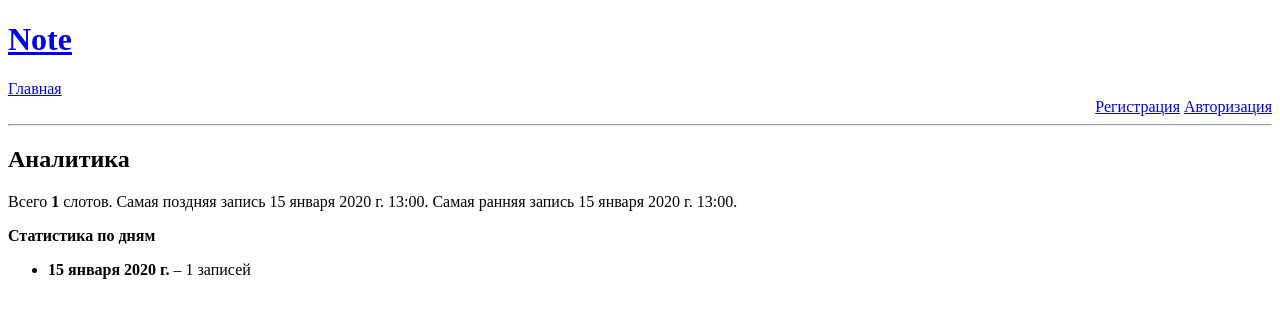
After one commit to Lyaysan2/django-notes, a Django app: page /analytics/ in a window 1280 px wide. The commit adds this page. Shown: the top 318 px of the page. Run offline with Django 4.2, Linux system fonts and the light colour scheme; tables that the repository leaves empty hold one stand-in row (values such as "Sample post").

Commit message:
+ analytics

```diff
--- /dev/null
+++ b/web/templates/web/analytics.html
@@ -0,0 +1,19 @@
+{% extends 'web/base.html' %}
+{% block content %}
+    <h2>Аналитика</h2>
+     <p>
+        Всего <b>{{ overall_stat.count }}</b> слотов.
+        Самая поздняя запись {{ overall_stat.max_date }}.
+        Самая ранняя запись {{ overall_stat.min_date }}.
+    </p>
+
+    <b>Статистика по дням</b>
+    <ul>
+        {% for day_stat in days_stat %}
+            <li>
+                <b>{{ day_stat.date }}</b> –
+                {{ day_stat.count }} записей
+            </li>
+        {% endfor %}
+    </ul>
+{% endblock %}
--- a/web/templates/web/base.html
+++ b/web/templates/web/base.html
@@ -15,6 +15,7 @@
         </div>
     {% else %}
         <a href="{% url 'note_add' %}">Создать заметку</a>
+        <a href="{% url 'analytics' %}">Аналитика</a>
         <a href="{% url 'tags' %}">Теги</a>
         <div style="text-align: right">
             {% if not user.is_anonymous %}
--- a/web/templates/web/main.html
+++ b/web/templates/web/main.html
@@ -25,7 +25,7 @@
     <ul>
         {% for note in notes %}
             <li>
-                <b>"{{ note.title }}"</b>
+                <b>"{{ note.title }}"</b> <small> - time from update: {{ note.spent_time }}</small>
                 <small>
                     {% if note.tags.all %}
                         [{{ note.tags_count }}: {% for tag in note.tags.all %} {{ tag.name }} {% endfor %}]
@@ -36,7 +36,7 @@
                 {{ note.text }}
                 <br>
                 <small>
-                    {{ note.updated_at }}
+                    {{ note.updated_at|date:"SHORT_DATETIME_FORMAT" }}
                     <a href="{% url 'note_edit' note.id %}">изменить</a>
                     <a href="{% url 'note_delete' note.id %}">удалить</a>
                 </small>
--- a/web/urls.py
+++ b/web/urls.py
@@ -2,10 +2,11 @@ from django.contrib import admin
 from django.urls import path
 
 from web.views import main_view, registration_view, auth_view, logout_view, note_edit_view, tags_view, tags_delete_view, \
-    note_delete_view
+    note_delete_view, analytics_view
 
 urlpatterns = [
     path('', main_view, name='main'),
+    path('analytics/', analytics_view, name='analytics'),
     path('registration/', registration_view, name='registration'),
     path('auth/', auth_view, name='auth'),
     path('logout/', logout_view, name='logout'),
--- a/web/views.py
+++ b/web/views.py
@@ -7,6 +7,8 @@ from django.contrib.auth import get_user_model, authenticate, login, logout
 from django.contrib.auth.decorators import login_required
 from django.utils.timezone import now
 from django.core.paginator import Paginator
+from django.db.models import Count, F, Max, Min, Q, Sum
+from django.db.models.functions import TruncDate
 
 from web.models import Note, Tag
 
@@ -31,7 +33,10 @@ def main_view(request):
         notes = notes.filter(updated_at__lte=filters['end_date'])
 
     total_count = notes.count()
-    notes = notes.prefetch_related("tags").select_related("user")
+    notes = notes.prefetch_related("tags").select_related("user").annotate(
+        tags_count=Count("tags"),
+        spent_time=now() - F("updated_at")
+    )
 
     page_number = request.GET.get("page", 1)
     paginator = Paginator(notes, per_page=10)
@@ -41,6 +46,28 @@ def main_view(request):
         "form": NoteForm(),
         "filter_form": filter_form,
         "total_count": total_count
+    })
+
+
+def analytics_view(request):
+    overall_stat = Note.objects.aggregate(
+        count=Count("id"),
+        max_date=Max("created_at"),
+        min_date=Min("created_at")
+    )
+    days_stat = (
+        Note.objects
+            .annotate(date=TruncDate("created_at"))
+            .values("date")
+            .annotate(
+            count=Count("id")
+        )
+            .order_by('-date')
+    )
+
+    return render(request, "web/analytics.html", {
+        "overall_stat": overall_stat,
+        'days_stat': days_stat
     })
 
 
```
